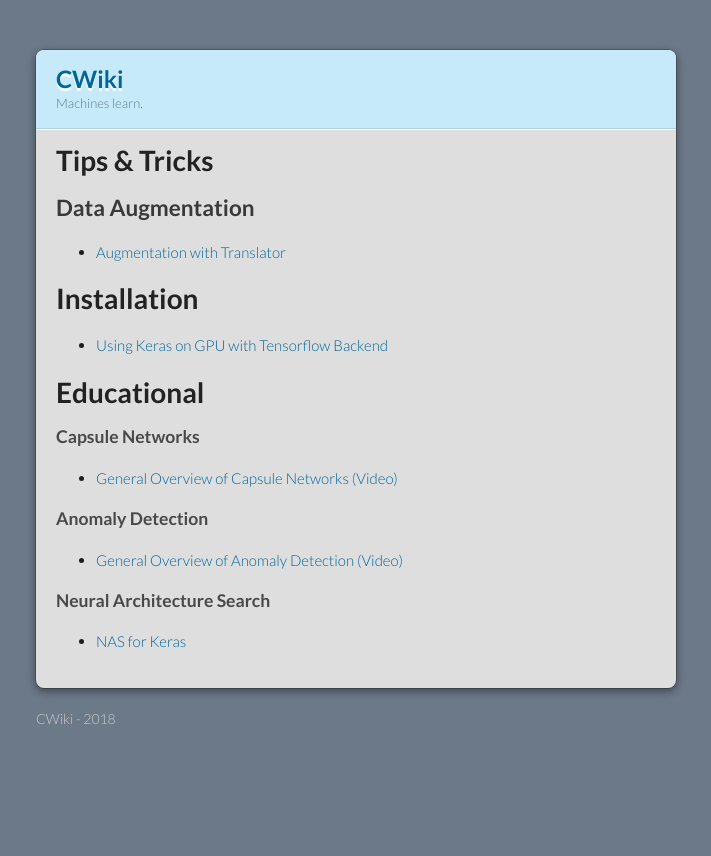
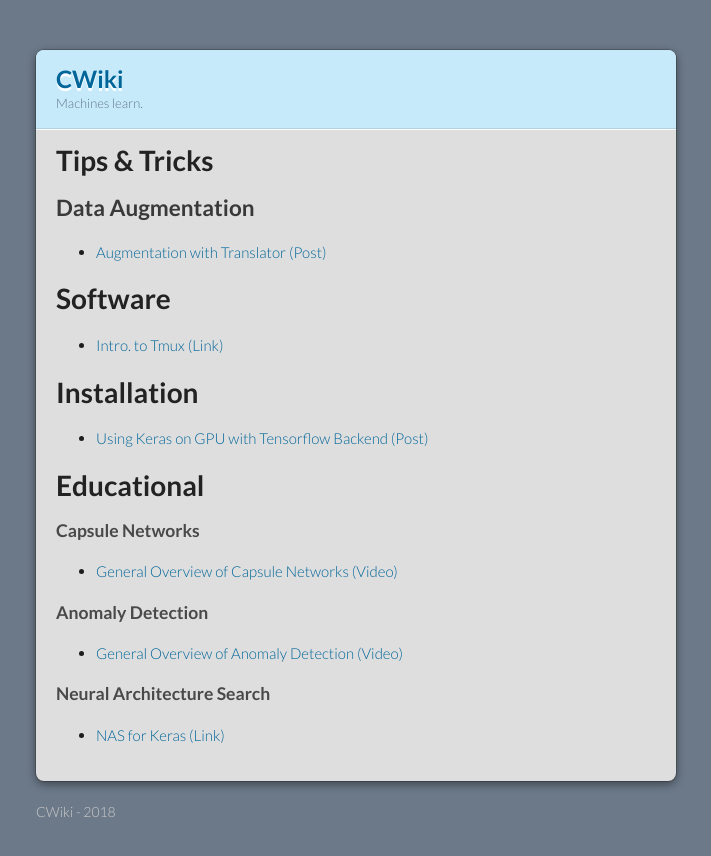
Before and after one commit to burakyldrm/pythoniancultist.github.io, a Jekyll site: the page built from index.md, in a window 1280 px wide. Shown: the top 856 px of the page, without its empty margins (284-995 px from the left). Built offline with Jekyll 4.4.1, drawn with Linux system fonts in a browser that asks for light colours; our own code applies the rules of GitHub Pages for plain Markdown files.

Commit message:
tmux link and few fixes

```diff
--- a/index.md
+++ b/index.md
@@ -5,10 +5,13 @@ layout: default
 # Tips & Tricks
 
 ## Data Augmentation
-*   [Augmentation with Translator](data_augmentation.md)
+*   [Augmentation with Translator (Post)](data_augmentation.md)
+
+# Software
+* [Intro. to Tmux (Link)](https://www.hamvocke.com/blog/a-quick-and-easy-guide-to-tmux/)
 
 # Installation
-*  [Using Keras on GPU with Tensorflow Backend](keras_gpu.md)
+*  [Using Keras on GPU with Tensorflow Backend (Post)](keras_gpu.md)
 
 # Educational
 
@@ -19,4 +22,4 @@ layout: default
 *   [General Overview of Anomaly Detection (Video)](https://www.youtube.com/watch?v=7dHyNPE9sgg)
 
 ### Neural Architecture Search
-*   [NAS for Keras](https://autokeras.com/)
+*   [NAS for Keras (Link)](https://autokeras.com/)
```
